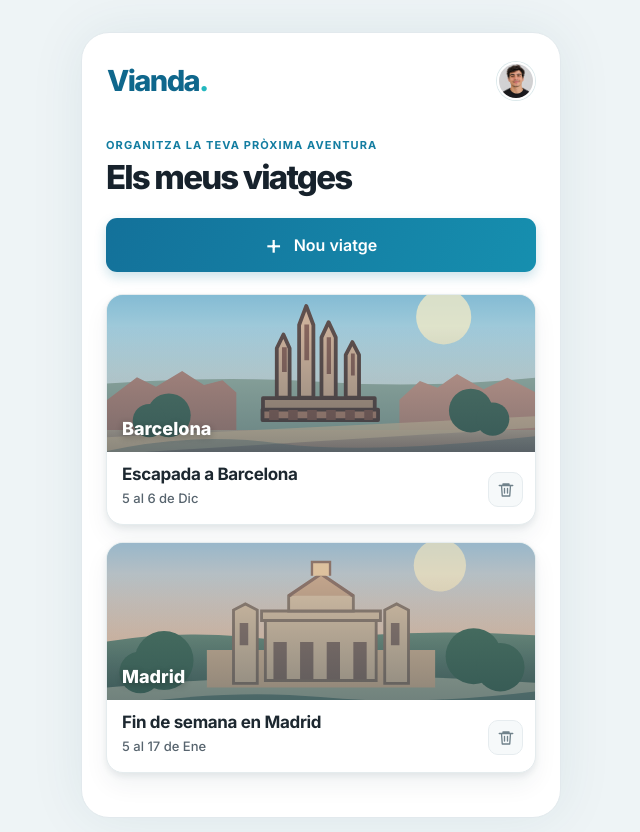
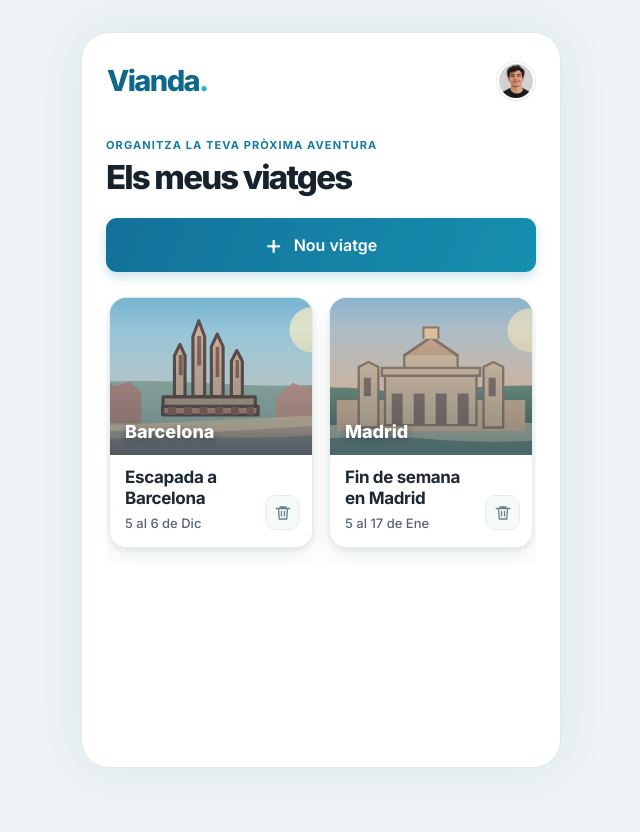
Before and after one commit to ToniArnaiz/APP-DAM, a React (Vite) app: page / in a window 1280 px wide. Shown: the whole page, without its empty margins (319-959 px from the left). Built offline with nearby package versions, Linux system fonts and the light colour scheme.

Commit message:
fix: cerrar formulario y añadir scroll horizontal

```diff
--- a/src/index.css
+++ b/src/index.css
@@ -113,7 +113,34 @@ img { max-width: 100%; }
 .btn-add-travel:hover { filter: brightness(1.06); box-shadow: 0 7px 16px rgba(16, 117, 152, .25); }
 .btn-add-travel:active { transform: scale(.985); }
 .btn-add-travel__plus { font-size: 27px; line-height: .8; font-weight: 400; }
-.home-container-viaje-detail { display: grid; gap: 17px; }
+/* Carrusel de viatges: scroll horitzontal només dins del contenidor,
+   sense fer créixer l'amplada o l'alçada de la pantalla quan n'afegim més. */
+.home-container-viaje-detail {
+  display: grid;
+  grid-auto-flow: column;
+  grid-auto-columns: minmax(0, 88%);
+  gap: 16px;
+  width: 100%;
+  max-width: 100%;
+  min-width: 0;
+  overflow-x: auto;
+  overflow-y: hidden;
+  padding: 3px 3px 16px;
+  scroll-snap-type: x proximity;
+  overscroll-behavior-x: contain;
+  -webkit-overflow-scrolling: touch;
+  scrollbar-width: thin;
+  scrollbar-color: #a0cdd9 transparent;
+}
+.home-container-viaje-detail .travel-card {
+  min-width: 0;
+  scroll-snap-align: start;
+}
+.home-container-viaje-detail:focus-visible {
+  outline: 3px solid #8cdae7;
+  outline-offset: 2px;
+  border-radius: 8px;
+}
 
 /* 04. Targeta de viatge: foto, títol, dates i eliminació */
 .travel-card {
--- a/src/pages/Home.jsx
+++ b/src/pages/Home.jsx
@@ -9,10 +9,12 @@ function Home() {
     const [isViaje_Form_open, setIsViaje_FormOpen] = useState(false);
 
     function add_viaje(new_viaje) {
-        setViajes([
-            ...viajes,
-            { ...new_viaje, id: viajes[viajes.length - 1].id + 1 }
-        ]);
+        setViajes(viajes_actuals => {
+            const siguienteId = viajes_actuals.reduce((maxId, item) => Math.max(maxId, item.id), 0) + 1;
+            // El viatge nou queda visible al principi del carrusel horitzontal.
+            return [{ ...new_viaje, id: siguienteId }, ...viajes_actuals];
+        });
+        setIsViaje_FormOpen(false);
     }
 
     function deleteViaje(id) {
@@ -46,7 +48,12 @@ function Home() {
                     Nou viatge
                 </button>
 
-                <div className="home-container-viaje-detail" aria-label="Llista dels meus viatges">
+                <div
+                    className="home-container-viaje-detail"
+                    role="region"
+                    aria-label="Llista dels meus viatges, desplaçable horitzontalment"
+                    tabIndex={0}
+                >
                     {viajes.map(viaje => (
                         <Viaje_Card
                             key={viaje.id}
```
Also changed, not shown: 1 other file (tests, documents, lock files or other folders).
